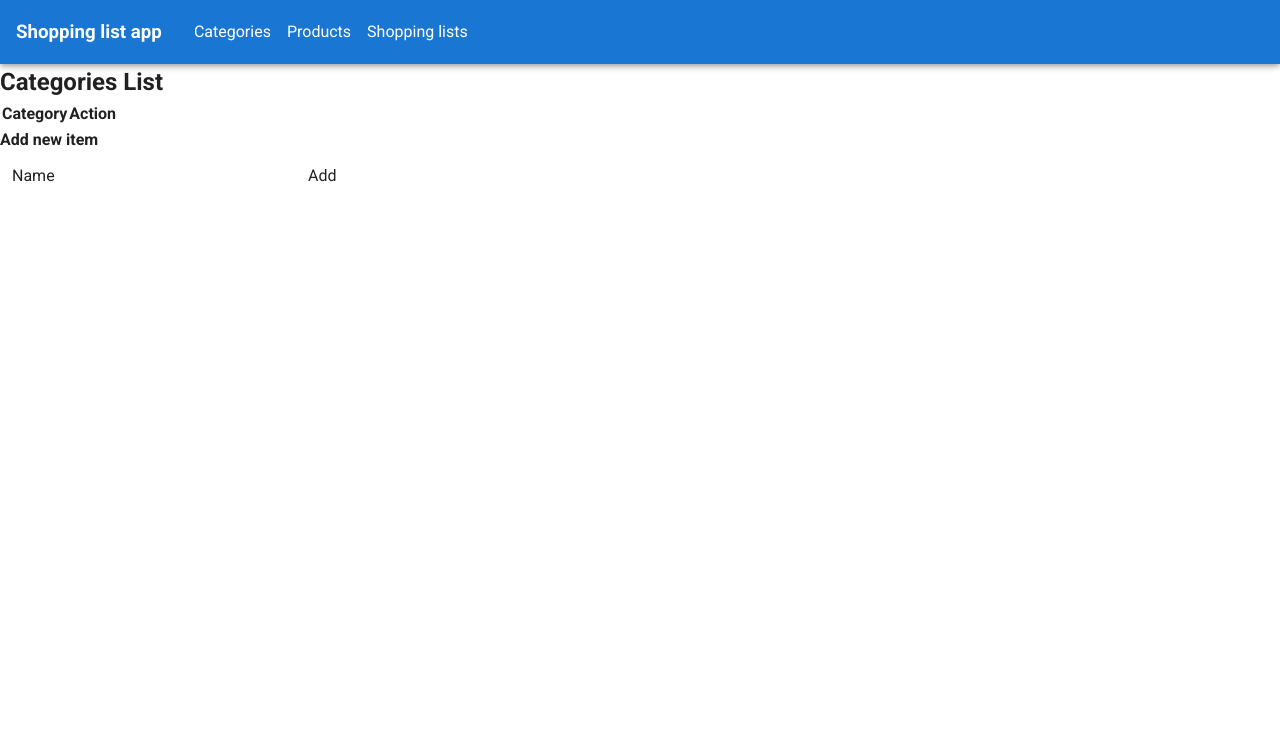
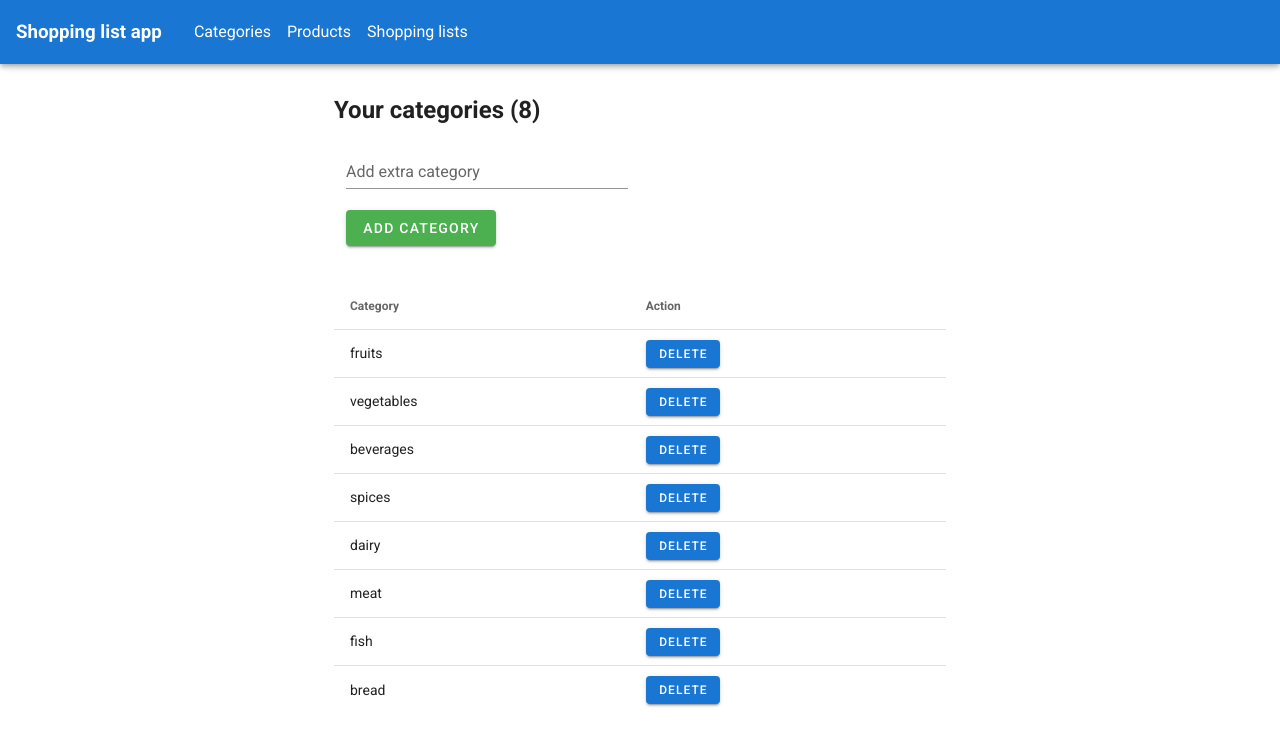
Before and after one commit to bartek9105/shopping-list, a Vue app: page /categories in a window 1280 px wide. Shown: the top 746 px of the page. Built offline with nearby package versions, Linux system fonts and the light colour scheme.

Commit message:
added view for categories

```diff
--- a/src/views/Categories.vue
+++ b/src/views/Categories.vue
@@ -1,45 +1,56 @@
 <template>
 	<div>
-		<form id="shopping-list">
-			<h2>Categories List</h2>
-			<table id="shopping-list-table" class="table table-condensed table-hover">
+		<v-row class="justify-center mt-4 px-4">
+			<v-col xs="12" sm="8" md="6">
+				<div class="d-flex justify-space-between align-center">
+					<div class="d-flex align-items">
+						<h2 class="mr-4">Your categories ({{ itemCategories.length }})</h2>
+					</div>
+				</div>
+						<form id="shopping-list">
+			<div class="d-flex align-center">
+				<div class="col-md-6 form-group">
+					<v-text-field
+					v-model="name"
+					label="Add extra category">
+					</v-text-field>
+					<v-btn color="success" @click="addItem()">
+						Add category
+					</v-btn>
+				</div>
+			</div>
+		</form>
+			<v-simple-table id="shopping-list-table" class="py-6">
+				<template v-slot:default>
 				<thead>
 					<tr>
 						<th>Category</th>
 						<th>Action</th>
 					</tr>
 				</thead>
-				<tr v-for="(item, index) in items" :key="index">
+				<tbody>
+					<tr v-for="(categories, index) in itemCategories" :key="index">
 					<td>
-						<span>{{ item.name }}</span>
+						<span>{{ categories.name }}</span>
 					</td>
 					<td>
-						<button
-							type="button"
-							class="btn btn-danger"
-							@click="removeItem(index)"
+						<v-btn
+						small
+						color="primary"
+						dark
+						@click="removeItem(index)"
 						>
-							<i class="fa fa-remove"></i> Delete
-						</button>
+						Delete
+						</v-btn>
+							<i class="fa fa-remove"></i>
+
 					</td>
 				</tr>
-			</table>
-
-			<h4>Add new item</h4>
-			<div class="row col-md-6">
-				<div class="col-md-6 form-group">
-					Name
-					<select v-model="name">
-						<option v-for="(categories, index) in itemCategories" :key="index">
-							{{ categories.name }}
-						</option>
-					</select>
-				</div>
-				<button type="button" @click="addItem" class="btn btn-primary">
-					<i class="fa fa-plus"></i> Add
-				</button>
-			</div>
-		</form>
+				</tbody>
+				</template>
+				</v-simple-table>
+			</v-col>
+		</v-row>
 	</div>
 </template>
 
@@ -52,7 +63,7 @@ export default {
 		return {
 			name: '',
 			itemCategories: [],
-			items: []
+			items: [],
 		}
 	},
 	mounted: function() {
@@ -68,13 +79,17 @@ export default {
 	},
 	methods: {
 		addItem: function() {
+			if (!this.name == ""){
 			const nameIN = this.name.trim()
-			this.items.push({
+			this.itemCategories.push({
 				name: nameIN
 			})
+			}
+			this.name = ""
+
 		},
 		removeItem: function(index) {
-			this.items.splice(index, 1)
+			this.itemCategories.splice(index, 1)
 		}
 	}
 }
```
Also changed, not shown: 1 other file (tests, documents, lock files or other folders).
